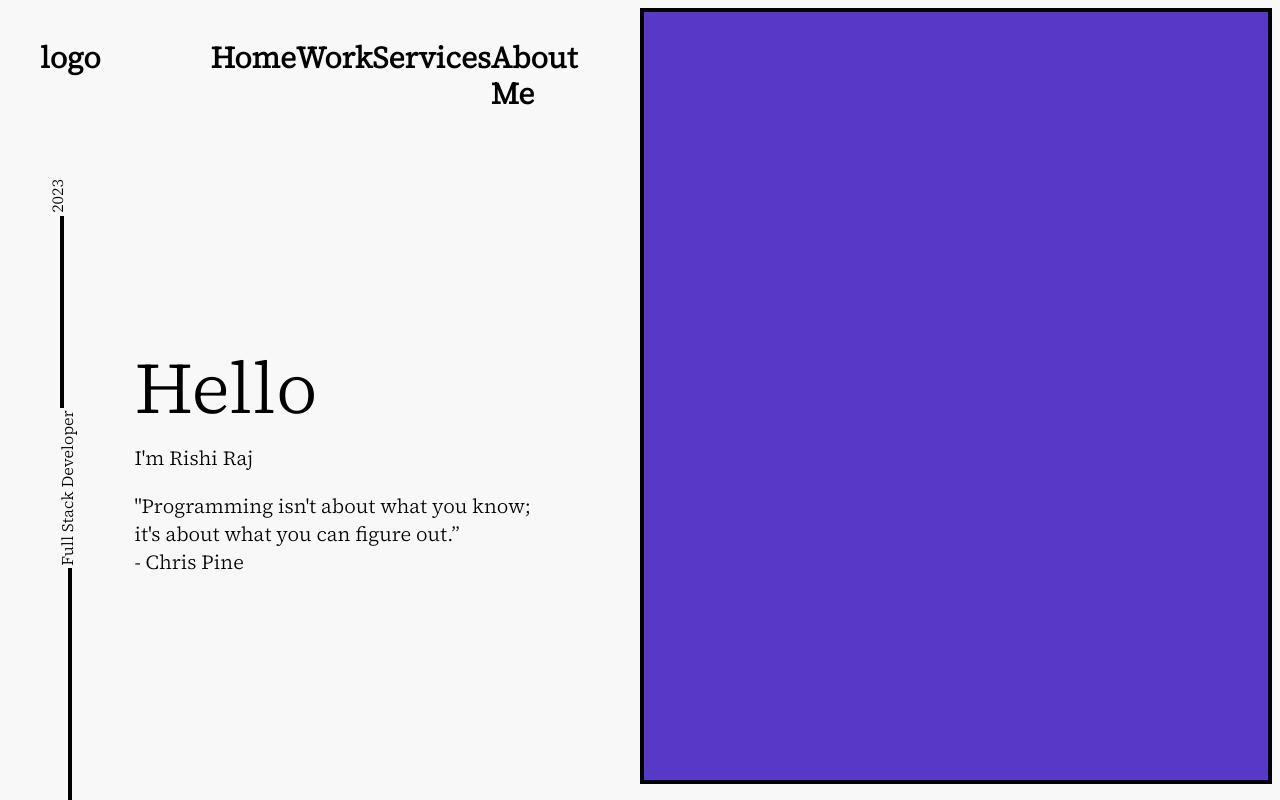
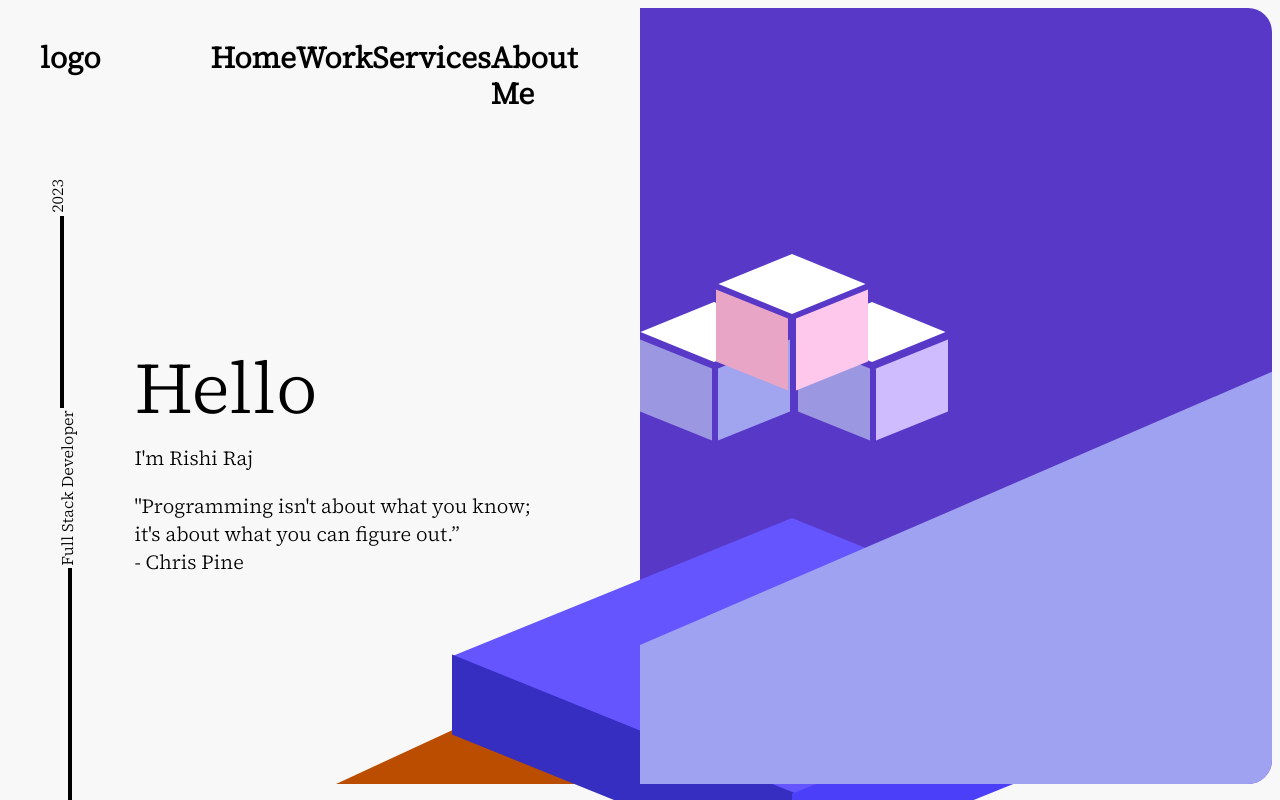
Before and after one commit to rishiraj2603/Portfolio, a React (Vite) app: page / in a window 1280 px wide. Shown: the top 800 px of the page. Built offline with nearby package versions, Linux system fonts and the light colour scheme.

Commit message:
right side first slide design created

```diff
--- a/src/components/firstSlide/middleContent/LeftContent.jsx
+++ b/src/components/firstSlide/middleContent/LeftContent.jsx
@@ -2,6 +2,11 @@ import React from "react";
 
 const LeftContent = () => {
   return (
+    <div className="relative">
+      <div
+        style={{ clipPath: "polygon(100% 0, 0% 100%, 100% 100%)" }}
+        className="h-[8.8rem] w-[19rem] bg-amber-700 absolute right-0 bottom-0"
+      ></div>
       <div className="font-style flex  w-[100%]">
         <div className="h-[80vh] w-[20%] relative">
           <p className="rotate-270 absolute top-10 left-8">2023</p>
@@ -17,9 +22,10 @@ const LeftContent = () => {
           <p className="text-7xl">Hello</p>
           <p className="text-xl">I'm Rishi Raj</p>
           <p className="text-xl">
-          "Programming isn't about what you know; <br /> it's about what you can
-          figure out.” <br /> - Chris Pine
+            "Programming isn't about what you know; <br /> it's about what you
+            can figure out.” <br /> - Chris Pine
           </p>
+        </div>
       </div>
     </div>
   );
--- a/src/components/firstSlide/middleContent/RightContent.jsx
+++ b/src/components/firstSlide/middleContent/RightContent.jsx
@@ -2,8 +2,37 @@ import React from "react";
 
 const RightContent = () => {
   return (
-    <div className="border-4 bg-design-purple-bg ">
-      <div className=""></div>
+    <div className="bg-design-purple-bg relative rounded-r-3xl">
+      <div>
+        <div className=" size-18 absolute top-86.5 bg-design-purple-block-500 skew-y-22"></div>
+        <div className=" size-26 absolute top-68 left-5.5 bg-white  rotate-x-66 rotate-z-45"></div>
+        <div className=" size-18 absolute top-86.5 left-19.5 bg-design-purple-block-300 -skew-y-22"></div>
+      </div>
+
+      <div>
+        <div className=" size-18 absolute top-86.5 left-39.5 bg-design-purple-block-500 skew-y-22"></div>
+        <div className=" size-26 absolute top-68 left-45 bg-white  rotate-x-66 rotate-z-45"></div>
+        <div className=" size-18 absolute top-86.5 left-59 bg-design-purple-block-200 -skew-y-22"></div>
+      </div>
+
+      <div>
+        <div className=" size-18 absolute top-74 left-39 bg-design-pink-block-600 -skew-y-22"></div>
+        <div className=" size-26 absolute top-56 left-25 bg-white  rotate-x-66 rotate-z-45"></div>
+        <div className=" size-18 absolute top-74 left-19 bg-design-pink-block-800 skew-y-22"></div>
+      </div>
+
+      <div>
+        <div className="size-[30rem] bg-design-blue-block-700 rotate-x-66 rotate-z-45 absolute top-102 -left-22"></div>
+        <div className="h-[5rem] w-[21.5rem] bg-design-blue-block-900 top-179 -left-47 absolute skew-y-22"></div>
+        <div className="h-[5rem] w-[21.5rem] bg-design-blue-block-500 top-179 left-38 absolute -skew-y-22"></div>
+      </div>
+
+      <div>
+        <div
+          style={{ clipPath: "polygon(0 69%, 100% 8%, 100% 100%, 0% 100%)" }}
+          className="bg-design-purple-block-100 h-[28rem] w-[100%] rounded-br-3xl absolute bottom-0"
+        ></div>
+      </div>
     </div>
   );
 };
--- a/src/index.css
+++ b/src/index.css
@@ -3,8 +3,15 @@
 --font-style:"Source Serif 4", serif;
 --color-design-purple-bg:oklch(0.4698 0.2064 285.65);
 --color-design-pink-block-800:oklch(0.7952 0.0892 348.3);
+--color-design-pink-block-600:oklch(0.889 0.0782 338.67);
 --color-design-purple-block-300:oklch(0.747 0.1063 281.11);
 --color-design-purple-block-400:oklch(0.7138 0.1461 289.83);
+--color-design-purple-block-500:oklch(0.7093 0.107 286.42);
+--color-design-purple-block-200:oklch(0.8333 0.094268 296.6288);
+--color-design-purple-block-100:oklch(0.7401 0.1122 281.59);
 --color-design-yellow-block:oklch(0.9409 0.1755 104.76);
+--color-design-blue-block-900:oklch(0.4254 0.2165 274.47);
+--color-design-blue-block-700:oklch(0.5708 0.2409 279.76);
+--color-design-blue-block-500:oklch(0.5194 0.2618 275.31);
 --color-firstSlide: oklch(0.9791 0 0);
 }
```
Lines whose indentation alone changed are shown as unchanged.
